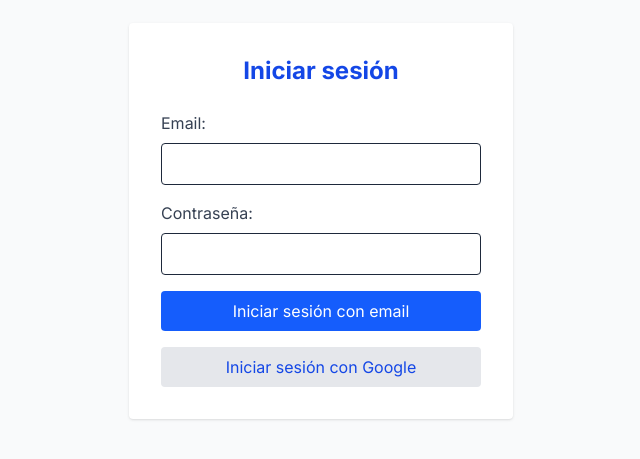
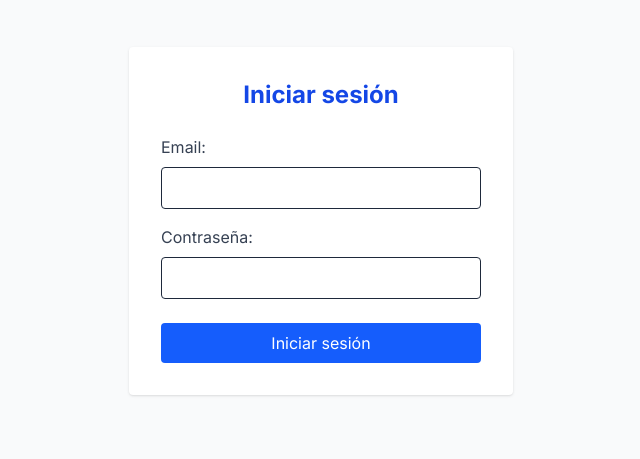
Before and after one commit to mutsuda/fidel, a Next.js app: page /login in a window 1280 px wide. Shown: the part 179-638 px from the top of the page, without its empty margins (319-959 px from the left). Built offline with nearby package versions, Linux system fonts and the light colour scheme.

Commit message:
Simplificar NextAuth: solo login con email, sin Google OAuth

```diff
--- a/src/app/api/auth/[...nextauth]/route.ts
+++ b/src/app/api/auth/[...nextauth]/route.ts
@@ -1,5 +1,4 @@
 import NextAuth from "next-auth";
-import GoogleProvider from "next-auth/providers/google";
 import CredentialsProvider from "next-auth/providers/credentials";
 
 declare module "next-auth" {
@@ -15,10 +14,6 @@ declare module "next-auth" {
 
 const handler = NextAuth({
   providers: [
-    GoogleProvider({
-      clientId: process.env.GOOGLE_CLIENT_ID!,
-      clientSecret: process.env.GOOGLE_CLIENT_SECRET!,
-    }),
     CredentialsProvider({
       name: "credentials",
       credentials: {
@@ -52,6 +47,7 @@ const handler = NextAuth({
       return session;
     },
   },
+  secret: process.env.NEXTAUTH_SECRET || "fallback-secret-for-development",
 });
 
 export { handler as GET, handler as POST };
--- a/src/app/login/page.tsx
+++ b/src/app/login/page.tsx
@@ -1,6 +1,6 @@
 "use client";
 
-import { signIn, getSession } from "next-auth/react";
+import { signIn } from "next-auth/react";
 import { useState } from "react";
 import { useRouter } from "next/navigation";
 
@@ -28,17 +28,12 @@ export default function LoginPage() {
     setIsLoading(false);
   };
 
-  const handleGoogleLogin = async () => {
-    setIsLoading(true);
-    await signIn("google", { callbackUrl: "/dashboard" });
-  };
-
   return (
     <main className="min-h-screen flex flex-col items-center justify-center bg-gray-50 p-4">
       <div className="bg-white rounded shadow p-8 w-full max-w-sm flex flex-col items-center">
         <h2 className="text-2xl font-bold mb-6 text-blue-700">Iniciar sesión</h2>
 
-        <form onSubmit={handleEmailLogin} className="w-full mb-4">
+        <form onSubmit={handleEmailLogin} className="w-full">
           <div className="mb-4">
             <label className="block text-gray-700 mb-2">Email:</label>
             <input
@@ -49,7 +44,7 @@ export default function LoginPage() {
               required
             />
           </div>
-          <div className="mb-4">
+          <div className="mb-6">
             <label className="block text-gray-700 mb-2">Contraseña:</label>
             <input
               type="password"
@@ -64,19 +59,9 @@ export default function LoginPage() {
             disabled={isLoading}
             className="w-full py-2 px-4 bg-blue-600 text-white rounded hover:bg-blue-700 transition disabled:opacity-50"
           >
-            {isLoading ? "Iniciando..." : "Iniciar sesión con email"}
+            {isLoading ? "Iniciando..." : "Iniciar sesión"}
           </button>
         </form>
-
-        <div className="w-full">
-          <button
-            onClick={handleGoogleLogin}
-            disabled={isLoading}
-            className="w-full py-2 px-4 bg-gray-200 text-blue-700 rounded hover:bg-gray-300 transition disabled:opacity-50"
-          >
-            {isLoading ? "Iniciando..." : "Iniciar sesión con Google"}
-          </button>
-        </div>
       </div>
     </main>
   );
```
